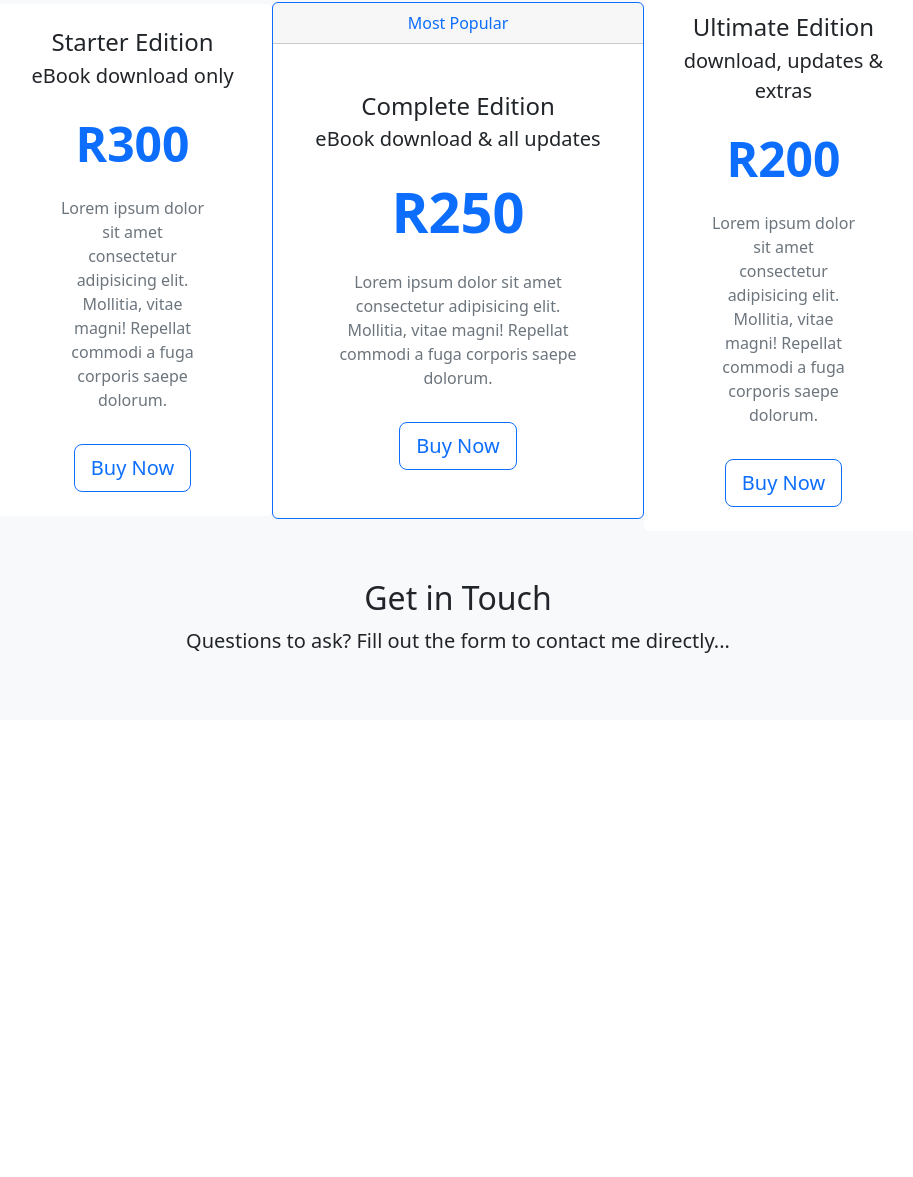
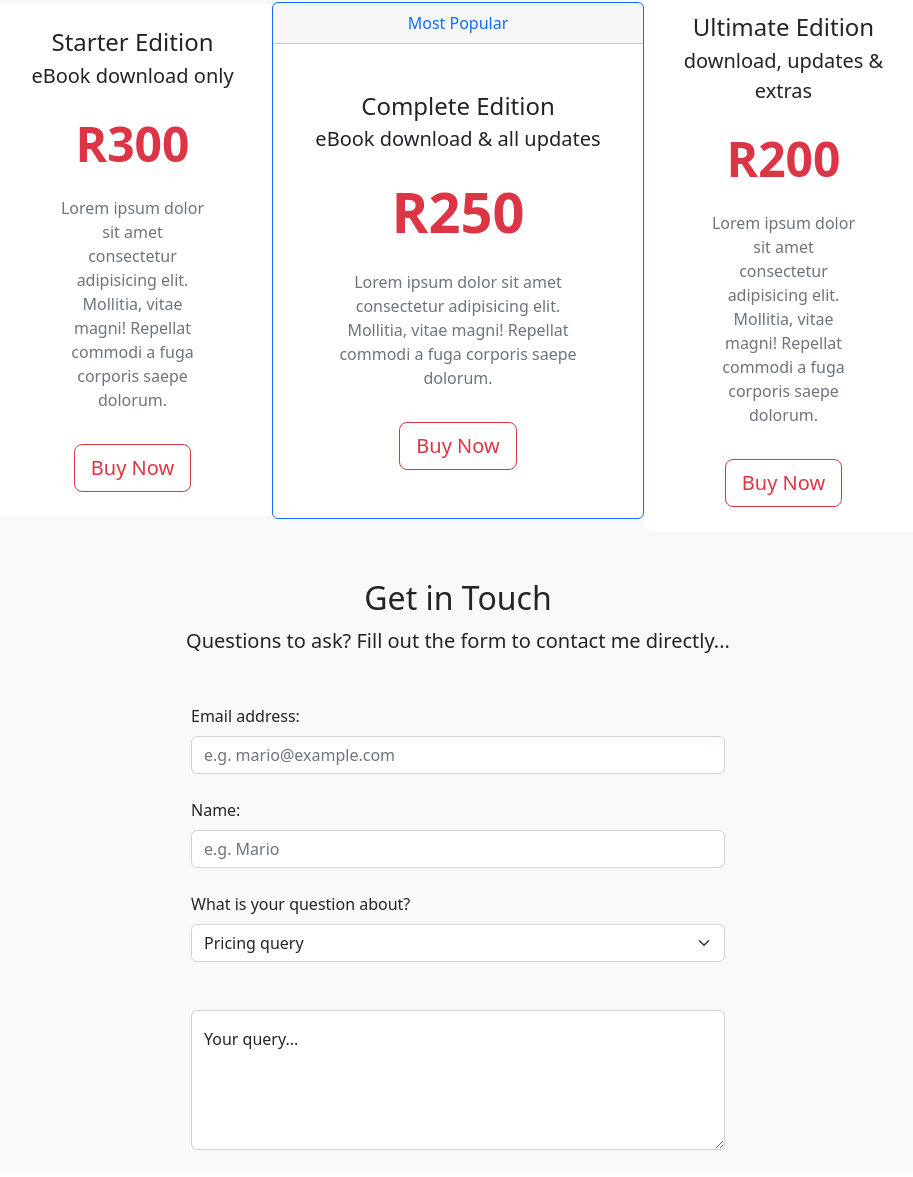
Before and after one commit to AlexJora/Book, a website: page index.html in a window 1280 px wide. Shown: the part 803-1980 px from the top of the page, without its empty margins (182-1095 px from the left). Before the commit the page ends 1571 px from the top, so only its background shows below. Drawn offline with nearby package versions, Linux system fonts and the light colour scheme.

Commit message:
form-labels and inputs

```diff
--- a/index.html
+++ b/index.html
@@ -81,10 +81,10 @@
             <div class="card-body text-center py-4">
               <h4 class="card-title">Starter Edition</h4>
               <p class="lead card-subtitle">eBook download only</p>
-              <p class="display-5 my-4 text-primary fw-bold">R300</p>
+              <p class="display-5 my-4 text-danger fw-bold">R300</p>
               <p class="card-text mx-5 text-muted d-none d-lg-block">Lorem ipsum dolor sit amet consectetur adipisicing
                 elit. Mollitia, vitae magni! Repellat commodi a fuga corporis saepe dolorum.</p>
-              <a href="#" class="btn btn-outline-primary btn-lg mt-3">
+              <a href="#" class="btn btn-outline-danger btn-lg mt-3">
                 Buy Now
               </a>
             </div>
@@ -96,10 +96,10 @@
             <div class="card-body text-center py-5">
               <h4 class="card-title">Complete Edition</h4>
               <p class="lead card-subtitle">eBook download & all updates</p>
-              <p class="display-4 my-4 text-primary fw-bold">R250</p>
+              <p class="display-4 my-4 text-danger fw-bold">R250</p>
               <p class="card-text mx-5 text-muted d-none d-lg-block">Lorem ipsum dolor sit amet consectetur adipisicing
                 elit. Mollitia, vitae magni! Repellat commodi a fuga corporis saepe dolorum.</p>
-              <a href="#" class="btn btn-outline-primary btn-lg mt-3">
+              <a href="#" class="btn btn-outline-danger btn-lg mt-3">
                 Buy Now
               </a>
             </div>
@@ -110,10 +110,10 @@
             <div class="card-body text-center py-4">
               <h4 class="card-title">Ultimate Edition</h4>
               <p class="lead card-subtitle">download, updates & extras</p>
-              <p class="display-5 my-4 text-primary fw-bold">R200</p>
+              <p class="display-5 my-4 text-danger fw-bold">R200</p>
               <p class="card-text mx-5 text-muted d-none d-lg-block">Lorem ipsum dolor sit amet consectetur adipisicing
                 elit. Mollitia, vitae magni! Repellat commodi a fuga corporis saepe dolorum.</p>
-              <a href="#" class="btn btn-outline-primary btn-lg mt-3">
+              <a href="#" class="btn btn-outline-danger btn-lg mt-3">
                 Buy Now
               </a>
             </div>
@@ -130,16 +130,33 @@
       <!-- contact form -->
       <section id="contact">
         <div class="container-lg">
-
           <div class="text-center">
             <h2>Get in Touch</h2>
             <p class="lead">Questions to ask? Fill out the form to contact me directly...</p>
           </div>
           <div class="row justify-content-center my-5">
             <div class="col-lg-6">
-
               <form>
-
+                <label for="email" class="form-label">Email address:</label>
+                <div class="input-group mb-4">
+                  <input type="text" id="email" class="form-control" placeholder="e.g. mario@example.com" />
+                </div>
+                <label for="name" class="form-label">Name:</label>
+                <div class="input-group mb-4">
+                  <input type="text" id="email" class="form-control" placeholder="e.g. Mario" />
+                </div>
+                <label for="subject" class="form-label">What is your question about?</label>
+                <div class="mb-4 input-group">
+                  <select class="form-select" id="subject">
+                    <option value="pricing" selected>Pricing query</option>
+                    <option value="content">Content query</option>
+                    <option value="other">Other query</option>
+                  </select>
+                </div>
+                <div class="mb-4 mt-5 form-floating">
+                  <textarea class="form-control" id="query" style="height: 140px" placeholder="query"></textarea>
+                  <label for="query">Your query...</label>
+                </div>
               </form>
             </div>
           </div>
```
